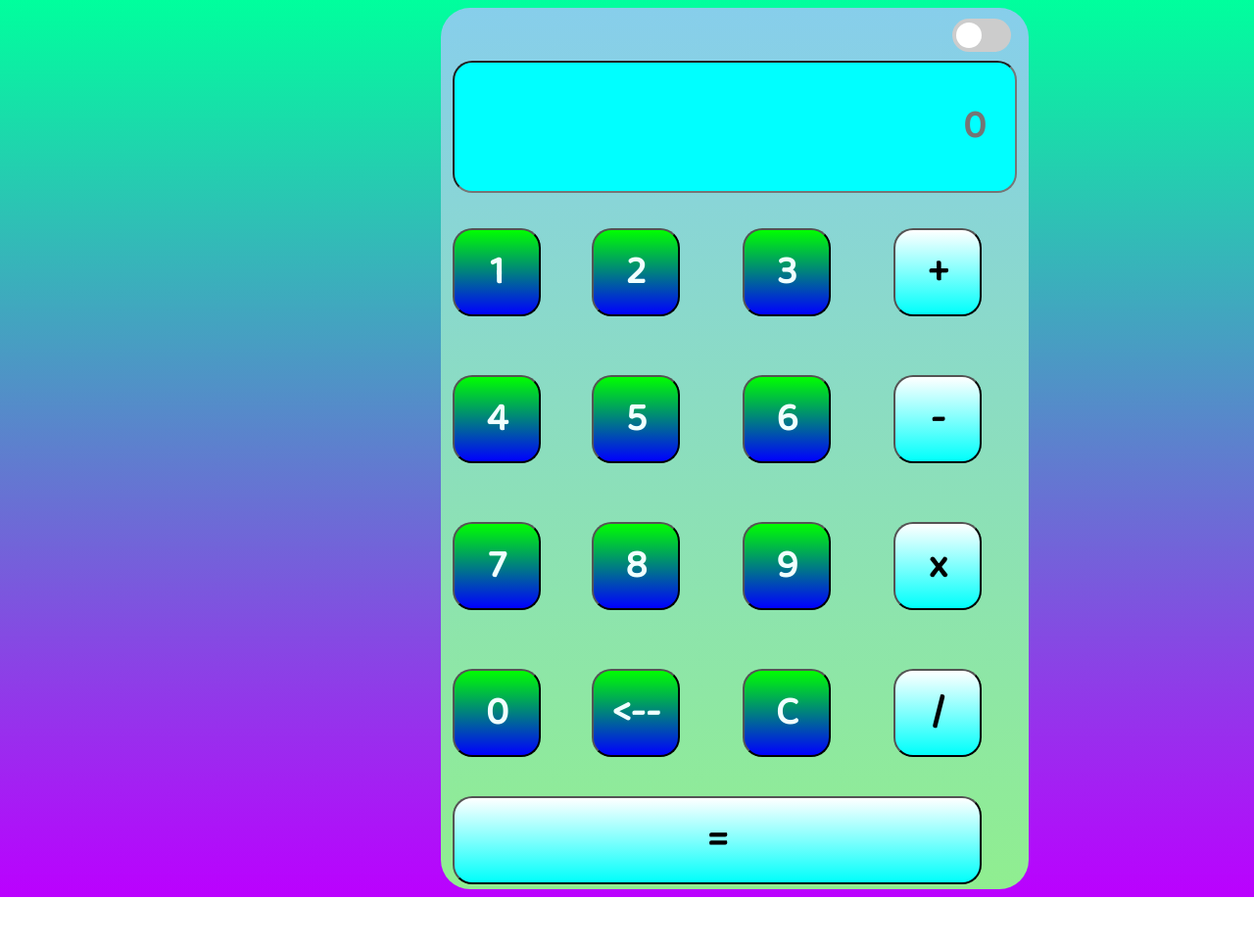
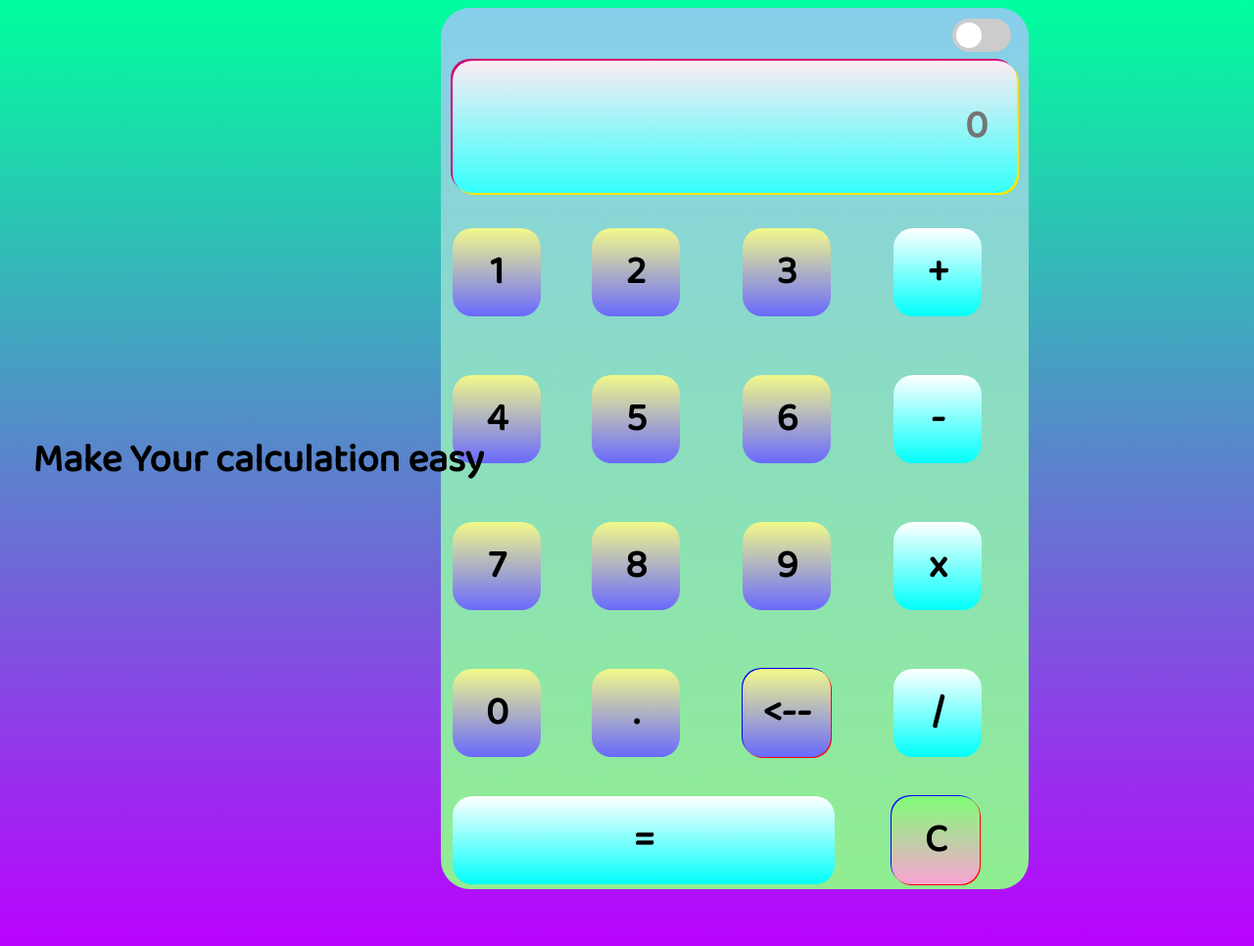
Before and after one commit to sunit-mal/Calculator.github.io, a plain HTML site: page index.html in a window 1280 px wide. Shown: the whole page at 98% size. Before the commit the page ends 916 px from the top, so only its background shows below. Drawn offline with Linux system fonts and the light colour scheme.

Commit message:
Add files via upload

```diff
--- a/External file/index.css
+++ b/External file/index.css
@@ -6,6 +6,7 @@
 }
 #body{
     background-image: linear-gradient(#00ff9d,#bb00ff);
+    background-clip: url(./Particles_7___48s___4k_res.mp4);
 }
 #main{
     position: relative;
@@ -21,7 +22,9 @@
     height: 15%;
     top: 6%;
     left: 2%;
-    background-color: aqua;
+    background-image: linear-gradient(#fdebf4, #34fffc);
+    border: 0px solid white;
+    box-shadow: 2px 2px #ffe601, -2px -2px #d10270;
     font-size: 40px;
     font-weight: bold;
     font-family: 'Baloo Bhai 2', cursive;
@@ -35,9 +38,10 @@
     height: 90px;
     top: 90px;
     left: 2%;
-    background-image: linear-gradient(#00ff00, #0000ff);
+    background-image: linear-gradient(#f2f989, #6969fe);
+    border: 0px solid white;
     border-radius: 20px;
-    color: azure;
+    color: #000000;
     font-size: 40px;
     font-weight: bold;
     font-family: 'Baloo Bhai 2', cursive;
@@ -48,9 +52,10 @@
     height: 90px;
     top: 90px;
     left: 10%;
-    background-image: linear-gradient(#00ff00, #0000ff);
+    border: 0px solid white;
+    background-image: linear-gradient(#f2f989, #6969fe);
     border-radius: 20px;
-    color: azure;
+    color: black;
     font-size: 40px;
     font-weight: bold;
     font-family: 'Baloo Bhai 2', cursive;
@@ -61,9 +66,10 @@
     height: 90px;
     top: 90px;
     left: 20%;
-    background-image: linear-gradient(#00ff00, #0000ff);
+    border: 0px solid white;
+    background-image: linear-gradient(#f2f989, #6969fe);
     border-radius: 20px;
-    color: azure;
+    color: black;
     font-size: 40px;
     font-weight: bold;
     font-family: 'Baloo Bhai 2', cursive;
@@ -74,6 +80,7 @@
     height: 90px;
     top: 90px;
     left: 30%;
+    border: 0px solid white;
     background-image: linear-gradient(#ffffff, #00fffb);
     border-radius: 20px;
     font-size: 40px;
@@ -86,9 +93,10 @@
     height: 90px;
     top: 150px;
     left: 2%;
-    background-image: linear-gradient(#00ff00, #0000ff);
+    border: 0px solid white;
+    background-image: linear-gradient(#f2f989, #6969fe);
     border-radius: 20px;
-    color: azure;
+    color: black;
     font-size: 40px;
     font-weight: bold;
     font-family: 'Baloo Bhai 2', cursive;
@@ -99,9 +107,10 @@
     height: 90px;
     top: 150px;
     left:  10%;
-    background-image: linear-gradient(#00ff00, #0000ff);
+    border: 0px solid white;
+    background-image: linear-gradient(#f2f989, #6969fe);
     border-radius: 20px;
-    color: azure;
+    color: black;
     font-size: 40px;
     font-weight: bold;
     font-family: 'Baloo Bhai 2', cursive;
@@ -112,9 +121,10 @@
     height: 90px;
     top: 150px;
     left:   20%;
-    background-image: linear-gradient(#00ff00, #0000ff);
+    border: 0px solid white;
+    background-image: linear-gradient(#f2f989, #6969fe);
     border-radius: 20px;
-    color: azure;
+    color: black;
     font-size: 40px;
     font-weight: bold;
     font-family: 'Baloo Bhai 2', cursive;
@@ -125,6 +135,7 @@
     height: 90px;
     top: 150px;
     left:   30%;
+    border: 0px solid white;
     background-image: linear-gradient(#ffffff, #00fffb);
     border-radius: 20px;
     font-size: 40px;
@@ -137,9 +148,10 @@
     height: 90px;
     top: 210px;
     left: 2%;
-    background-image: linear-gradient(#00ff00, #0000ff);
+    border: 0px solid white;
+    background-image: linear-gradient(#f2f989, #6969fe);
     border-radius: 20px;
-    color: azure;
+    color: black;
     font-size: 40px;
     font-weight: bold;
     font-family: 'Baloo Bhai 2', cursive;
@@ -150,9 +162,10 @@
     height: 90px;
     top: 210px;
     left:  10%;
-    background-image: linear-gradient(#00ff00, #0000ff);
+    border: 0px solid white;
+    background-image: linear-gradient(#f2f989, #6969fe);
     border-radius: 20px;
-    color: azure;
+    color: black;
     font-size: 40px;
     font-weight: bold;
     font-family: 'Baloo Bhai 2', cursive;
@@ -163,9 +176,10 @@
     height: 90px;
     top: 210px;
     left:   20%;
-    background-image: linear-gradient(#00ff00, #0000ff);
+    border: 0px solid white;
+    background-image: linear-gradient(#f2f989, #6969fe);
     border-radius: 20px;
-    color: azure;
+    color: black;
     font-size: 40px;
     font-weight: bold;
     font-family: 'Baloo Bhai 2', cursive;
@@ -176,6 +190,7 @@
     height: 90px;
     top: 210px;
     left:   30%;
+    border: 0px solid white;
     background-image: linear-gradient(#ffffff, #00fffb);
     border-radius: 20px;
     font-size: 40px;
@@ -188,9 +203,24 @@
     height: 90px;
     top: 270px;
     left: 2%;
-    background-image: linear-gradient(#00ff00, #0000ff);
+    border: 0px solid white;
+    background-image: linear-gradient(#f2f989, #6969fe);
     border-radius: 20px;
-    color: azure;
+    color: black;
+    font-size: 40px;
+    font-weight: bold;
+    font-family: 'Baloo Bhai 2', cursive;
+}
+#dot{
+    position: relative;
+    width: 90px;
+    height: 90px;
+    top: 270px;
+    left:  10%;
+    border: 0px solid white;
+    background-image: linear-gradient(#f2f989, #6969fe);
+    border-radius: 20px;
+    color: black;
     font-size: 40px;
     font-weight: bold;
     font-family: 'Baloo Bhai 2', cursive;
@@ -200,23 +230,12 @@
     width: 90px;
     height: 90px;
     top: 270px;
-    left:  10%;
-    background-image: linear-gradient(#00ff00, #0000ff);
+    left:   20%;
+    border: 0px solid white;
+    background-image: linear-gradient(#f2f989, #6969fe);
     border-radius: 20px;
-    color: azure;
-    font-size: 40px;
-    font-weight: bold;
-    font-family: 'Baloo Bhai 2', cursive;
-}
-#clear{
-    position: relative;
-    width: 90px;
-    height: 90px;
-    top: 270px;
-    left:   20%;
-    background-image: linear-gradient(#00ff00, #0000ff);
-    border-radius: 20px;
-    color: azure;
+    box-shadow: 1px 1px red,-1px -1px blue;
+    color: black;
     font-size: 40px;
     font-weight: bold;
     font-family: 'Baloo Bhai 2', cursive;
@@ -227,6 +246,7 @@
     height: 90px;
     top: 270px;
     left:   30%;
+    border: 0px solid white;
     background-image: linear-gradient(#ffffff, #00fffb);
     border-radius: 20px;
     font-size: 40px;
@@ -238,10 +258,25 @@
     width: 90px;
     height: 90px;
     top: 310px;
+    border: 0px solid white;
     background-image: linear-gradient(#ffffff, #00fffb);
-    width: 90%;
-    left: -8%;
+    width: 65%;
+    left: 2%;
     border-radius: 20px;
+    font-size: 40px;
+    font-weight: bold;
+    font-family: 'Baloo Bhai 2', cursive;
+}
+#clear{
+    position: relative;
+    width: 90px;
+    height: 90px;
+    top: 310px;
+    left:   11%;
+    border: 0px solid white;
+    background-image: linear-gradient(#80fe77, #fba2d3);
+    border-radius: 20px;
+    box-shadow: 1px 1px red,-1px -1px blue;
     font-size: 40px;
     font-weight: bold;
     font-family: 'Baloo Bhai 2', cursive;
@@ -254,7 +289,7 @@
     width: 60px;
     height: 34px;
     /* float: left; */
-    top: -484px;
+    top: -574px;
     left: 87%;
   }
 
@@ -316,3 +351,15 @@
   body.dark{
     background-color: white;
   }
+
+  /*  */
+
+  #massage{
+    position: relative;
+    font-size: 40px;
+    top:-60%;
+    left: 2%;
+    float: left;
+    font-family:'Baloo Bhai 2', cursive ;
+    font-weight: bold;
+  }
--- a/External file/index.js
+++ b/External file/index.js
@@ -38,6 +38,10 @@ function ninefun() {
 function zerofun() {
     var insert = document.getElementById("display").value
     document.getElementById("display").value = insert + "0"
+}
+function dotfun() {
+    var insert = document.getElementById("display").value
+    document.getElementById("display").value = insert + "."
 }
 function clearfun() {
     document.getElementById("display").value = null
@@ -145,10 +149,11 @@ change.addEventListener('click',() =>
     if (check == null) {
         document.getElementById("main").style.backgroundImage="linear-gradient(skyblue,lightgreen)"
         document.getElementById("body").style.backgroundImage="linear-gradient(#00ff9d,#bb00ff)"
+        document.getElementById("body").style.color="black"
     }
     else{
         document.getElementById("main").style.backgroundImage="linear-gradient(rgb(4, 68, 94),rgb(5, 99, 5))"
         document.getElementById("body").style.backgroundImage="linear-gradient(#005837,#3d0053)"
-
+        document.getElementById("body").style.color="white"
     }
 })
--- a/index.html
+++ b/index.html
@@ -29,16 +29,20 @@
         </div>
         <div>
             <button id="zero" onclick="zerofun()">0</button>
+            <button id="dot" onclick="dotfun()">.</button>
             <button id="singleclear" onclick="singleclear()"><--</button>
-            <button id="clear" onclick="clearfun()">C</button>
             <button id="div" onclick="divfun()">/</button>
         </div>
-        <button id="ans" onclick="ans()">=</button>
+        <div>
+            <button id="ans" onclick="ans()">=</button>
+            <button id="clear" onclick="clearfun()">C</button>
+        </div>
         <label class="switch" >
             <input type="checkbox" id="checkbox" value="dark">
             <span class="slider round"></span>
         </label>
     </div>
+    <p1 id="massage">Make Your calculation easy</p1>
 </body>
 <script src="./External file/index.js"></script>
 </html>
```
